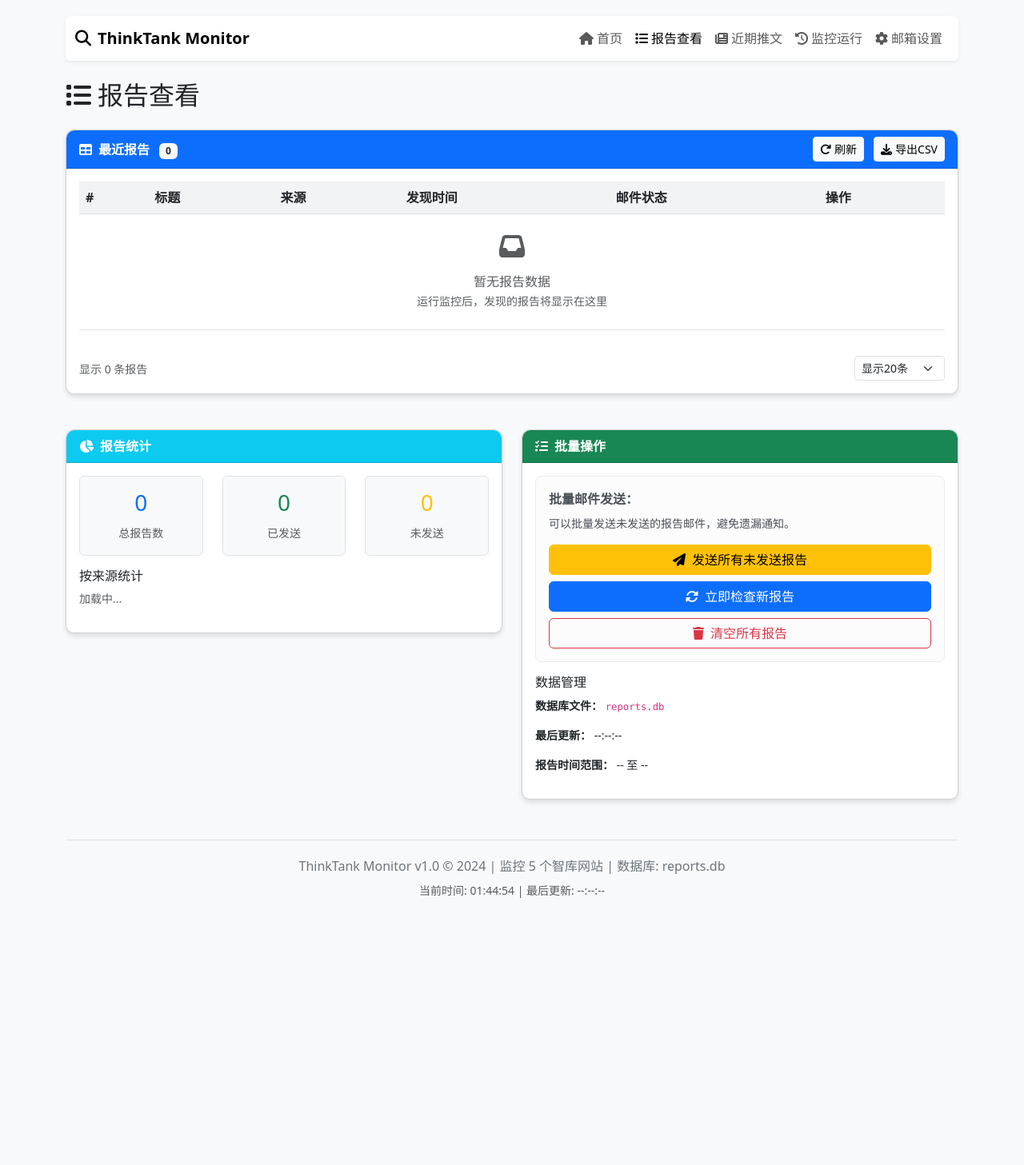
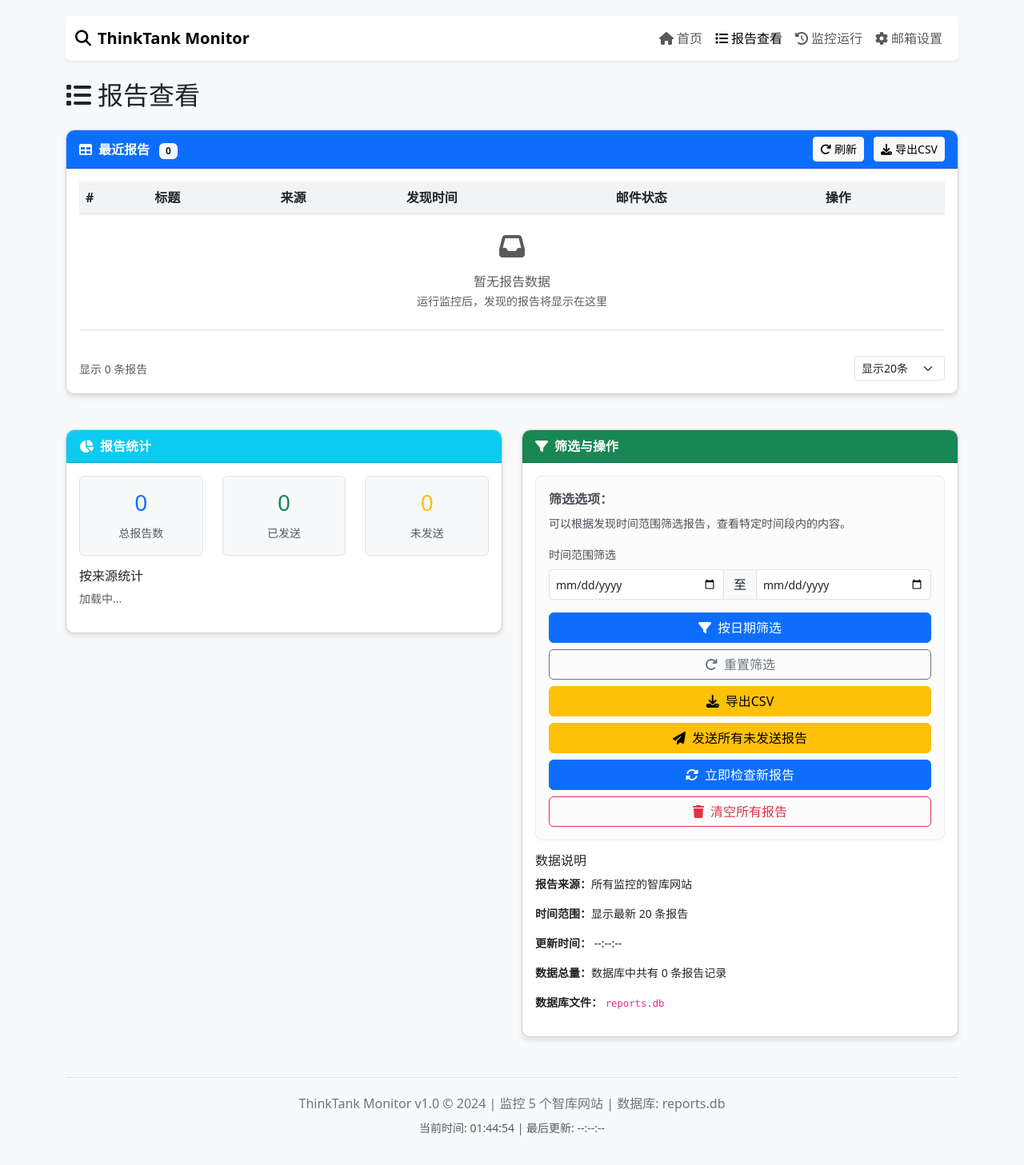
Before and after one commit to guosong2026/ThinkTank_Monitor, a Flask app: page /reports in a window 1280 px wide. Shown: the whole page at 80% size. Before the commit the page ends 1123 px from the top, so only its background shows below. Run offline with Flask 3, Linux system fonts and the light colour scheme; data comes from the database, SQL or seed files in the repository; data that the repository does not hold is empty.

Commit message:
整合界面：删除近期推文页面，将筛选与操作功能迁移到报告查看页面；重定向/tweets到/reports；更新API支持日期筛选；添加DatabaseManager导入

```diff
--- a/app.py
+++ b/app.py
@@ -17,6 +17,7 @@ except ImportError:
     logger.warning("flask_cors模块未安装，CORS支持已禁用")
 
 from monitor_service import get_monitor_service
+from db import DatabaseManager
 
 # 配置日志
 logging.basicConfig(
@@ -241,16 +242,27 @@ def api_get_reports():
     """获取报告数据API"""
     try:
         limit = request.args.get('limit', 20, type=int)
+        start_date = request.args.get('start_date', None, type=str)
+        end_date = request.args.get('end_date', None, type=str)
 
         if limit < 1 or limit > 100:
             limit = 20
 
-        reports = monitor_service.get_recent_reports(limit=limit)
+        reports = monitor_service.get_recent_reports(
+            limit=limit,
+            start_date=start_date,
+            end_date=end_date
+        )
+
+        # 获取数据库总记录数
+        with DatabaseManager('reports.db') as db:
+            total_count = len(db.get_all_reports())
 
         return jsonify({
             'success': True,
             'reports': reports,
-            'count': len(reports)
+            'count': len(reports),
+            'total_count': total_count
         })
 
     except Exception as e:
@@ -412,24 +424,11 @@ def monitor_runs_page():
 
 @app.route('/tweets', methods=['GET'])
 def tweets_page():
-    """近期推文页面"""
-    try:
-        # 获取参数
-        days = request.args.get('days', 30, type=int)
-        limit = request.args.get('limit', 20, type=int)
-
-        # 参数验证
-        if days < 1 or days > 365:
-            days = 30
-        if limit < 1 or limit > 100:
-            limit = 20
-
-        # 获取最近推文
-        tweets = monitor_service.get_recent_tweets(days=days, limit=limit)
-        return render_template('tweets.html', tweets=tweets, days=days, limit=limit)
-    except Exception as e:
-        logger.error(f"近期推文页面加载失败: {e}")
-        return render_template('error.html', error=str(e)), 500
+    """近期推文页面（已迁移到报告查看页面）"""
+    # 重定向到报告查看页面，保持参数传递
+    days = request.args.get('days', 30, type=int)
+    limit = request.args.get('limit', 20, type=int)
+    return redirect(url_for('reports_page', days=days, limit=limit))
 
 @app.route('/api/smtp_config', methods=['GET'])
 def api_get_smtp_config():
--- a/monitor_service.py
+++ b/monitor_service.py
@@ -507,12 +507,14 @@ class MonitorService:
 
             return status
 
-    def get_recent_reports(self, limit: int = 20) -> List[Dict[str, Any]]:
+    def get_recent_reports(self, limit: int = 20, start_date: str = None, end_date: str = None) -> List[Dict[str, Any]]:
         """
         获取最近的报告
 
         Args:
             limit: 返回的报告数量限制
+            start_date: 开始日期（YYYY-MM-DD格式）
+            end_date: 结束日期（YYYY-MM-DD格式）
 
         Returns:
             List[Dict[str, Any]]: 报告列表
@@ -520,12 +522,35 @@ class MonitorService:
         try:
             with DatabaseManager(self.db_path) as db:
                 all_reports = db.get_all_reports()
+
                 # 按发现时间降序排序
                 sorted_reports = sorted(
                     all_reports,
                     key=lambda x: x.get('discovered_time', ''),
                     reverse=True
                 )
+
+                # 日期筛选
+                if start_date or end_date:
+                    filtered_reports = []
+                    for report in sorted_reports:
+                        discovered_time = report.get('discovered_time', '')
+                        if not discovered_time:
+                            continue
+
+                        # 提取日期部分（假设格式为YYYY-MM-DD HH:MM:SS）
+                        report_date = discovered_time.split(' ')[0] if ' ' in discovered_time else discovered_time
+
+                        # 日期比较
+                        if start_date and report_date < start_date:
+                            continue
+                        if end_date and report_date > end_date:
+                            continue
+
+                        filtered_reports.append(report)
+
+                    sorted_reports = filtered_reports
+
                 return sorted_reports[:limit]
 
         except Exception as e:
--- a/templates/base.html
+++ b/templates/base.html
@@ -99,11 +99,7 @@
                                 <i class="fas fa-list me-1"></i>报告查看
                             </a>
                         </li>
-                        <li class="nav-item">
-                            <a class="nav-link {% if request.endpoint == 'tweets_page' %}active{% endif %}" href="/tweets">
-                                <i class="fas fa-newspaper me-1"></i>近期推文
-                            </a>
-                        </li>
+
                         <li class="nav-item">
                             <a class="nav-link {% if request.endpoint == 'monitor_runs_page' %}active{% endif %}" href="/monitor_runs">
                                 <i class="fas fa-history me-1"></i>监控运行
--- a/templates/reports.html
+++ b/templates/reports.html
@@ -163,14 +163,35 @@
     <div class="col-md-6">
         <div class="card">
             <div class="card-header bg-success text-white">
-                <i class="fas fa-tasks me-2"></i>批量操作
+                <i class="fas fa-filter me-2"></i>筛选与操作
             </div>
             <div class="card-body">
                 <div class="alert alert-light">
-                    <p class="mb-2"><strong>批量邮件发送：</strong></p>
-                    <p class="small mb-3">可以批量发送未发送的报告邮件，避免遗漏通知。</p>
+                    <p class="mb-2"><strong>筛选选项：</strong></p>
+                    <p class="small mb-3">可以根据发现时间范围筛选报告，查看特定时间段内的内容。</p>
+
+                    <div class="mb-3">
+                        <label class="form-label small">时间范围筛选</label>
+                        <div class="input-group">
+                            <input type="date" id="start-date" class="form-control form-control-sm" placeholder="开始日期">
+                            <span class="input-group-text">至</span>
+                            <input type="date" id="end-date" class="form-control form-control-sm" placeholder="结束日期">
+                        </div>
+                    </div>
 
                     <div class="d-grid gap-2">
+                        <button id="filter-date-btn" class="btn btn-primary">
+                            <i class="fas fa-filter me-2"></i>按日期筛选
+                        </button>
+
+                        <button id="reset-filter-btn" class="btn btn-outline-secondary">
+                            <i class="fas fa-redo me-2"></i>重置筛选
+                        </button>
+
+                        <button id="export-csv-filter-btn" class="btn btn-warning">
+                            <i class="fas fa-download me-2"></i>导出CSV
+                        </button>
+
                         <button id="send-all-unsent-btn" class="btn btn-warning">
                             <i class="fas fa-paper-plane me-2"></i>发送所有未发送报告
                         </button>
@@ -186,11 +207,13 @@
                 </div>
 
                 <div class="mt-3">
-                    <h6>数据管理</h6>
+                    <h6>数据说明</h6>
                     <div class="small">
+                        <p><strong>报告来源：</strong>所有监控的智库网站</p>
+                        <p><strong>时间范围：</strong>显示最新 {{ limit }} 条报告</p>
+                        <p><strong>更新时间：</strong> <span id="last-update-time">--:--:--</span></p>
+                        <p><strong>数据总量：</strong>数据库中共有 <span id="total-in-db">0</span> 条报告记录</p>
                         <p><strong>数据库文件：</strong> <code id="db-path">reports.db</code></p>
-                        <p><strong>最后更新：</strong> <span id="last-report-time">--:--:--</span></p>
-                        <p><strong>报告时间范围：</strong> <span id="report-time-range">-- 至 --</span></p>
                     </div>
                 </div>
             </div>
@@ -454,6 +477,85 @@
                 }
             });
         }, 60000);
+
+        // 筛选功能
+        $('#filter-date-btn').on('click', function() {
+            const startDate = $('#start-date').val();
+            const endDate = $('#end-date').val();
+
+            if (!startDate && !endDate) {
+                alert('请至少输入一个日期范围');
+                return;
+            }
+
+            // 构建筛选参数
+            let params = {};
+            if (startDate) params.start_date = startDate;
+            if (endDate) params.end_date = endDate;
+
+            // 获取当前URL参数
+            const urlParams = new URLSearchParams(window.location.search);
+            const days = urlParams.get('days') || 30;
+            const limit = urlParams.get('limit') || 20;
+
+            params.days = days;
+            params.limit = limit;
+
+            // 加载筛选后的报告
+            loadReports(params);
+        });
+
+        $('#reset-filter-btn').on('click', function() {
+            // 清空日期输入
+            $('#start-date').val('');
+            $('#end-date').val('');
+
+            // 重置URL参数
+            const urlParams = new URLSearchParams(window.location.search);
+            const days = urlParams.get('days') || 30;
+            const limit = urlParams.get('limit') || 20;
+
+            // 重新加载报告（无筛选）
+            loadReports({days: days, limit: limit});
+        });
+
+        $('#export-csv-filter-btn').on('click', function() {
+            const startDate = $('#start-date').val();
+            const endDate = $('#end-date').val();
+
+            // 构建导出URL
+            let exportUrl = '/api/export_reports?format=csv';
+            if (startDate) exportUrl += '&start_date=' + encodeURIComponent(startDate);
+            if (endDate) exportUrl += '&end_date=' + encodeURIComponent(endDate);
+
+            // 触发下载
+            window.location.href = exportUrl;
+        });
+
+        // 更新loadReports函数以支持筛选参数
+        function loadReports(params = {}) {
+            // 构建查询字符串
+            const queryString = new URLSearchParams(params).toString();
+            const url = '/api/reports' + (queryString ? '?' + queryString : '');
+
+            $.get(url, function(response) {
+                if (response.success) {
+                    updateReportsTable(response.reports);
+                    updateReportStats(response.count, response.total_count);
+                } else {
+                    alert('加载报告失败: ' + response.error);
+                }
+            }).fail(function() {
+                alert('网络错误，请稍后重试');
+            });
+        }
+
+        // 更新报告统计信息
+        function updateReportStats(count, totalCount) {
+            $('#report-count').text(count);
+            $('#total-in-db').text(totalCount);
+            $('#last-update-time').text(new Date().toLocaleTimeString());
+        }
     });
 </script>
 {% endblock %}
```
